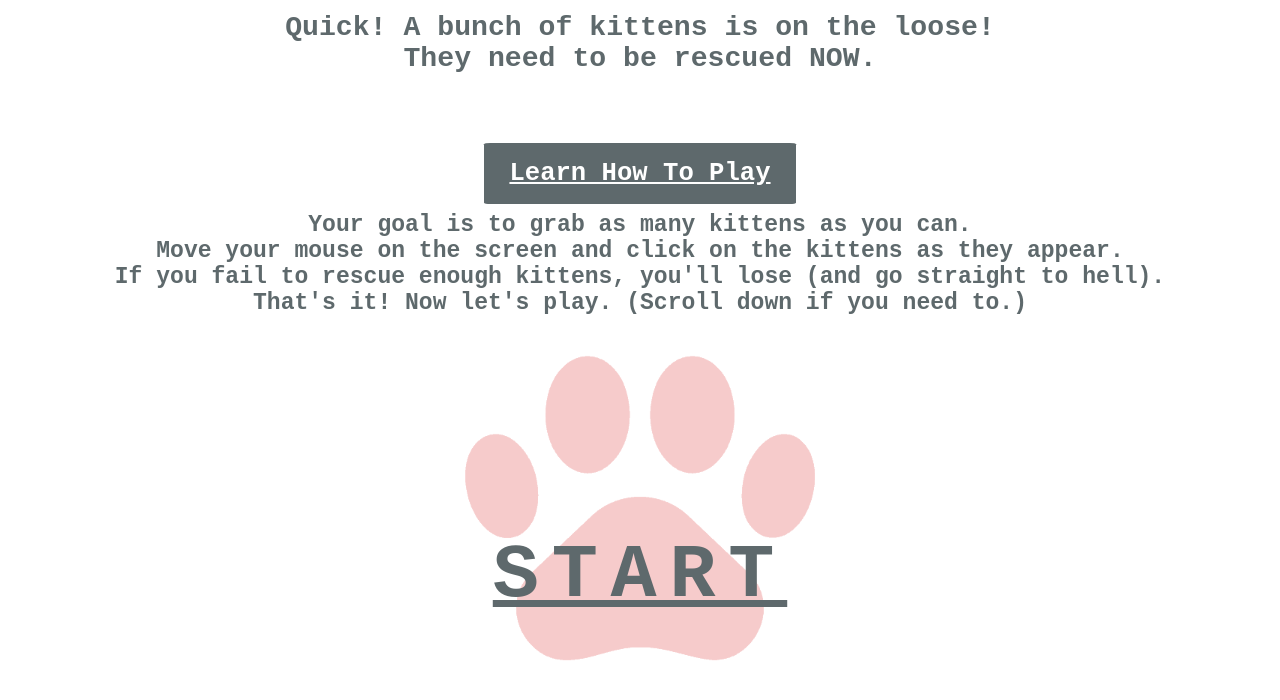
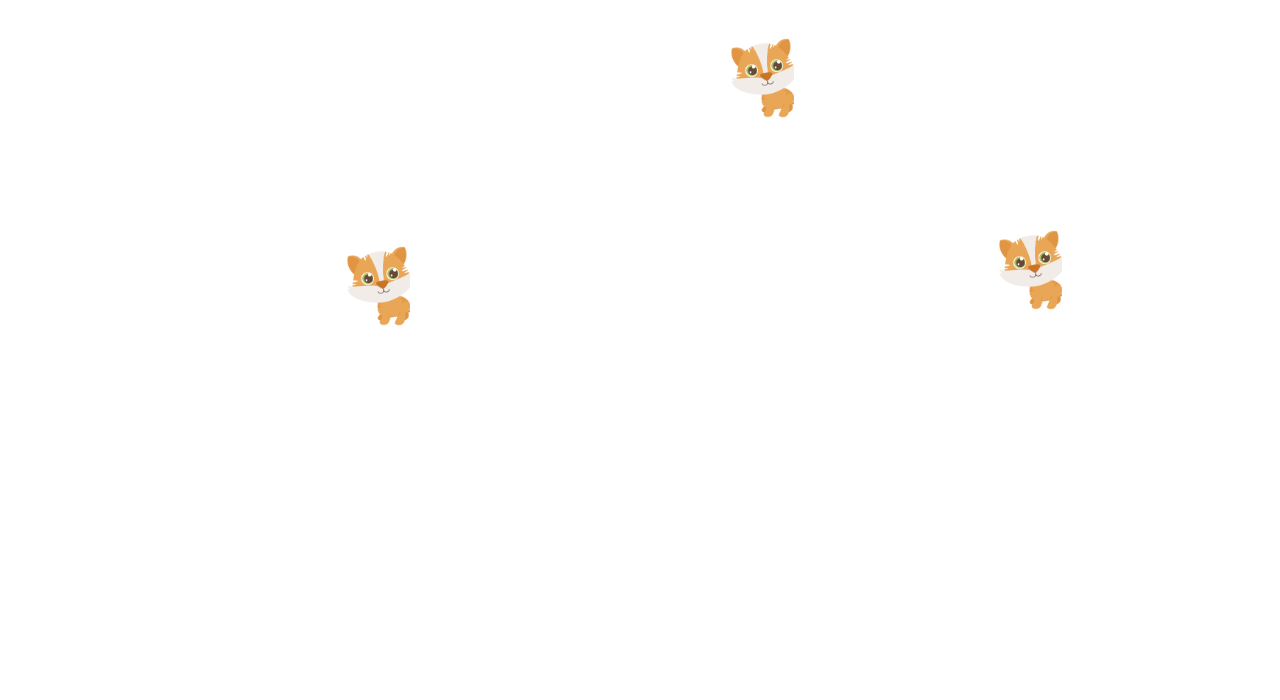
Before and after one commit to pavaoana/GrabThatKittenGame, a plain HTML site: page html/index.html in a window 1280 px wide. Shown: the part 154-854 px from the top of the page. After the commit the page ends 800 px from the top, so only its background shows below. Drawn offline with Linux system fonts and the light colour scheme.

Commit message:
cats appear at random positions and disappear after a while

```diff
--- a/css/styles.css
+++ b/css/styles.css
@@ -4,6 +4,18 @@ body {
   font-family: "Courier New", Courier, monospace;
 }
 
+.kitten {
+  background: url("/images/large_kitty-cat.png");
+  background-repeat: no-repeat;
+  background-size: cover;
+  position: absolute;
+}
+
+#game-board {
+  cursor: ;
+}
+
+/*
 h1,
 p,
 div {
@@ -81,3 +93,4 @@ button {
   width: 30vw;
   height: 30vw;
 }
+*/
--- a/html/index.html
+++ b/html/index.html
@@ -12,7 +12,7 @@
   <container>
 
     <div class="full-screen">
-
+<!--
       <h1>Grab That Kitten!</h1>
 
       <p>Quick! A bunch of kittens is on the loose! <br> They need to be rescued NOW.</p>
@@ -26,11 +26,11 @@
           That's it! Now let's play. (Scroll down if you need to.)
         </div>
       </div>
-
-      <div id="game-board">
+-->
+      <div id="game-board"><!--
         <div class="start">
           <button id="start-button" onclick="start()">START</button>
-        </div>
+        </div> -->
       </div>
 
     </div>
--- a/js/main.js
+++ b/js/main.js
@@ -1,4 +1,69 @@
-// Instructions Button:
+// Game Logic:
+class Game {
+  constructor() {
+    this.kittensArr = [];
+  }
+
+  start() {
+    setInterval(() => {
+      const kitten = new Kitten();
+      this.kittensArr.push(kitten);
+      kitten.domElement = this.createDomElm(kitten);
+      this.drawDomElm(kitten);
+    }, 1000);
+
+    setInterval(() => {
+      const kittenToRemove = this.kittensArr.shift();
+      console.log(kittenToRemove);
+      kittenToRemove.domElement.remove();
+    }, 1800);
+  }
+
+  createDomElm(instance) {
+    const htmlTag = document.createElement("div"); // create html element (not added to the dom yet)
+    htmlTag.className = instance.className; // add class (so that we can reuse this function to create different types of elements in the dom, eg. player, obstacles....)
+    htmlTag.style.width = instance.width + "vw";
+    htmlTag.style.height = instance.height + "vh";
+    const board = document.getElementById("game-board"); // get a reference to the parent container
+    board.appendChild(htmlTag); // append the element to the dom
+    return htmlTag;
+  }
+  drawDomElm(instance) {
+    instance.domElement.style.left = instance.positionX + "vw";
+    instance.domElement.style.bottom = instance.positionY + "vh";
+  }
+}
+
+class Kitten {
+  constructor() {
+    this.className = "kitten";
+    this.width = 5;
+    this.height = 10;
+    this.positionX = Math.floor(Math.random() * (100 - this.width + 1)); // random number between 0 and 100-width
+    this.positionY = Math.floor(Math.random() * (100 - this.height + 1)); // random number between 0 and 100-height
+    this.domElement = null;
+
+    console.log(
+      "a kitten was created on position... " +
+        this.positionX +
+        " , " +
+        this.positionY
+    );
+  }
+}
+
+const game = new Game();
+game.start();
+
+//
+/*
+See if it helps:
+https://habr.com/en/sandbox/144776/
+https://www.geeksforgeeks.org/design-hit-the-mouse-game-using-html-css-and-vanilla-javascript/
+https://stackoverflow.com/questions/24249314/simple-2d-game-using-a-mouse
+*/
+
+/* // Instructions Button:
 function expandFunction() {
   let collapsible = document.getElementById("instructions");
   if (collapsible.style.display === "none") {
@@ -6,77 +71,9 @@ function expandFunction() {
   } else {
     collapsible.style.display = "none";
   } // not really working; the instructions shouldn't appear if the button has not been clicked
-}
+} */
 
-// Game Logic:
-class Game {
-  constructor() {
-    this.kittensArr = [];
-    this.kittenCounter = 0; // necessary?
-  }
-
-  start() {
-    const startButton = document.querySelector("#start-button");
+/* const startButton = document.querySelector("#start-button");
     startButton.addEventListener("click", () => {
       startButton.style.display = "none";
-    });
-
-    kittensAppear();
-  }
-
-  /* using a setInterval() for this????:
-
-  const newKitten = new Kitten();
-  this.kittensArr.push(newKitten);
-  newKitten.domElement = this.createDomElm(newKitten);
-  this.drawDomElm(newKitten);
-
-  this.kittensArr.forEach((kitten) => {
-  kitten.kittensAppear();
-  this.drawDomElm(kitten);
-  });
-
-  */
-
-  /*
-    createDomElm(instance){
-    const htmlTag = document.createElement("div");
-    htmlTag.className = instance.className;
-    htmlTag.style.width = instance.width + "vw";
-    htmlTag.style.height = instance.height + "vh";
-    const board = document.getElementById("board");
-    board.appendChild(htmlTag);
-    return htmlTag;
-  }
-  */
-
-  /*
-  drawDomElm(kitten) {
-    kitten.domElement = kitten.positionX + "vw";
-  }
-  */
-
-  endGame() {}
-}
-
-class Kitten {
-  constructor() {
-    this.className = "kitten";
-    this.width = 5;
-    this.height = 10;
-    // this.positionX = Math.floor(Math.random() * (100 - this.width + 1));
-    // this.positionY = Math.floor(Math.random() * (100 - this.width + 1));
-  }
-
-  kittensAppear() {}
-}
-
-const game = new Game();
-game.start();
-
-/*
-See if it helps:
-https://habr.com/en/sandbox/144776/
-https://www.geeksforgeeks.org/design-hit-the-mouse-game-using-html-css-and-vanilla-javascript/
-https://stackoverflow.com/questions/24249314/simple-2d-game-using-a-mouse
-*/
+    });*/
```
Also changed, not shown: images/large_kitty-cat.png (added).
